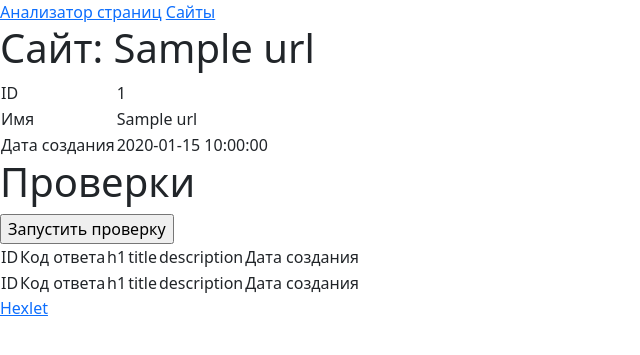
After one commit to BogdanBarylo/python-project-83, a Flask app: page /url/1 in a window 1280 px wide. The commit adds this page. Shown: the top 355 px of the page, without its empty margins (0-640 px from the left). Run offline with Flask 3, Linux system fonts and the light colour scheme; a database or web service that is not in the repository returns one stand-in record (values such as "Sample title"); some libraries are stand-ins or nearby versions.

Commit message:
add url, urls, normalize, validator

```diff
--- a/page_analyzer/app.py
+++ b/page_analyzer/app.py
@@ -1,6 +1,9 @@
-from flask import Flask, render_template
+from flask import Flask, render_template, flash, get_flashed_messages, request, redirect, url_for
 import os
 from dotenv import load_dotenv
+from page_analyzer.validator import get_validate
+from page_analyzer.normalize import get_normalize_url
+import datetime
 import psycopg2
 
 
@@ -13,4 +16,39 @@ conn = psycopg2.connect(DATABASE_URL)
 
 @app.route('/')
 def index():
-    return render_template('index.html')
+    return render_template ('index.html')
+
+@app.post('/urls')
+def get_add_url():
+    url = request.form.get('url_input')
+    errors = get_validate(url)
+    if errors:
+        return render_template('index.html', errors = errors), 422
+
+    normalize_url = get_normalize_url(url)
+    current_date = datetime.datetime.now().date()
+    with conn.cursor() as curs:
+        curs.execute('INSERT INTO urls (name, created_at) VALUES (%s, %s)',
+                     (normalize_url, current_date))
+        curs.execute('SELECT id FROM urls WHERE name = %s', (normalize_url))
+        dict_curs = curs.fetchone()
+    url_id = dict_curs['id']
+    return redirect(url_for('get_url', id = url_id))
+
+
+@app.get('/url/<int:id>')
+def get_url(id):
+    with conn.cursor() as curs:
+        curs.execute('SELECT name, created_at FROM urls WHERE name = %s', (id))
+        dict_curs = curs.fetchone()
+    name = dict_curs['name']
+    date = dict_curs['created_at']
+    return render_template ('url.html', id = id, name = name, date = date)
+
+
+@app.route('/urls')
+def get_all_urls():
+    with conn.cursor() as curs:
+        curs.execute('SELECT * FROM urls;')
+        dict_curs = curs.fetchone()
+    return render_template('all_urls.html', urls = dict_curs)
--- /dev/null
+++ b/page_analyzer/normalize.py
@@ -0,0 +1,6 @@
+from urllib.parse import urlparse, urljoin
+
+def get_normalize_url(url):
+    normalize_url = urlparse(url)
+    result = urljoin(normalize_url.scheme, normalize_url.netloc)
+    return result
--- /dev/null
+++ b/page_analyzer/templates/base.html
@@ -0,0 +1,21 @@
+<!DOCTYPE html>
+<html lang="ru">
+<head>
+  <meta charset="UTF-8">
+  <meta name="viewport" content="width=device-width, initial-scale=1.0">
+  <title>Анализатор страниц</title>
+  <header>
+    <div>
+        <a href= "{{ url_for('index') }}">Анализатор страниц</a>
+        <a href= "{{ url_for('get_all_urls') }}">Сайты</a>
+    </div>
+  </header>
+  <link href="https://cdn.jsdelivr.net/npm/bootstrap@5.3.2/dist/css/bootstrap.min.css" rel="stylesheet" integrity="sha384-T3c6CoIi6uLrA9TneNEoa7RxnatzjcDSCmG1MXxSR1GAsXEV/Dwwykc2MPK8M2HN" crossorigin="anonymous">
+  <script src="https://cdn.jsdelivr.net/npm/bootstrap@5.3.2/dist/js/bootstrap.bundle.min.js" integrity="sha384-C6RzsynM9kWDrMNeT87bh95OGNyZPhcTNXj1NW7RuBCsyN/o0jlpcV8Qyq46cDfL" crossorigin="anonymous"></script>
+</head>
+{% block content %}
+{% endblock %}
+<footer>
+  <div><a href= "https://ru.hexlet.io/" target="_blank">Hexlet</a></div>
+</footer>
+</html>
--- /dev/null
+++ b/page_analyzer/templates/url.html
@@ -0,0 +1,40 @@
+{% extends "base.html" %}
+{% block content %}
+<body>
+  <h1>Сайт: {{ name }}</h1>
+  <table data-test="url">
+    <tr>
+      <td>ID</td>
+      <td>{{id}}</td>
+    </tr>
+    <tr>
+      <td>Имя</td>
+      <td>{{ name }}</td>
+    </tr>
+    <tr>
+      <td>Дата создания</td>
+      <td>{{ date }}</td>
+    </tr>
+  </table>
+  <h1>Проверки</h1>
+  <input type="submit" value="Запустить проверку">
+  <table data-test="checks">
+    <tr>
+      <td>ID</td>
+      <td>Код ответа</td>
+      <td>h1</td>
+      <td>title</td>
+      <td>description</td>
+      <td>Дата создания</td>
+    </tr>
+    <tr>
+      <td>ID</td>
+      <td>Код ответа</td>
+      <td>h1</td>
+      <td>title</td>
+      <td>description</td>
+      <td>Дата создания</td>
+    </tr>
+  </table>
+</body>
+{% endblock %}
--- a/pyproject.toml
+++ b/pyproject.toml
@@ -14,6 +14,8 @@ python-dotenv = "^1.0.0"
 psycopg2-binary = "^2.9.9"
 jinja2 = "^3.1.2"
 pytest = "^7.4.3"
+requests = "^2.31.0"
+validators = "^0.22.0"
 
 [tool.poetry.dev-dependencies]
 flake8 = "^6.0.0"
```
Also changed, not shown: page_analyzer/templates/all_urls.html (added, +21 -0 lines), page_analyzer/templates/index.html (+8 -10 lines), page_analyzer/validator.py (added, +11 -0 lines), 1 other file.
